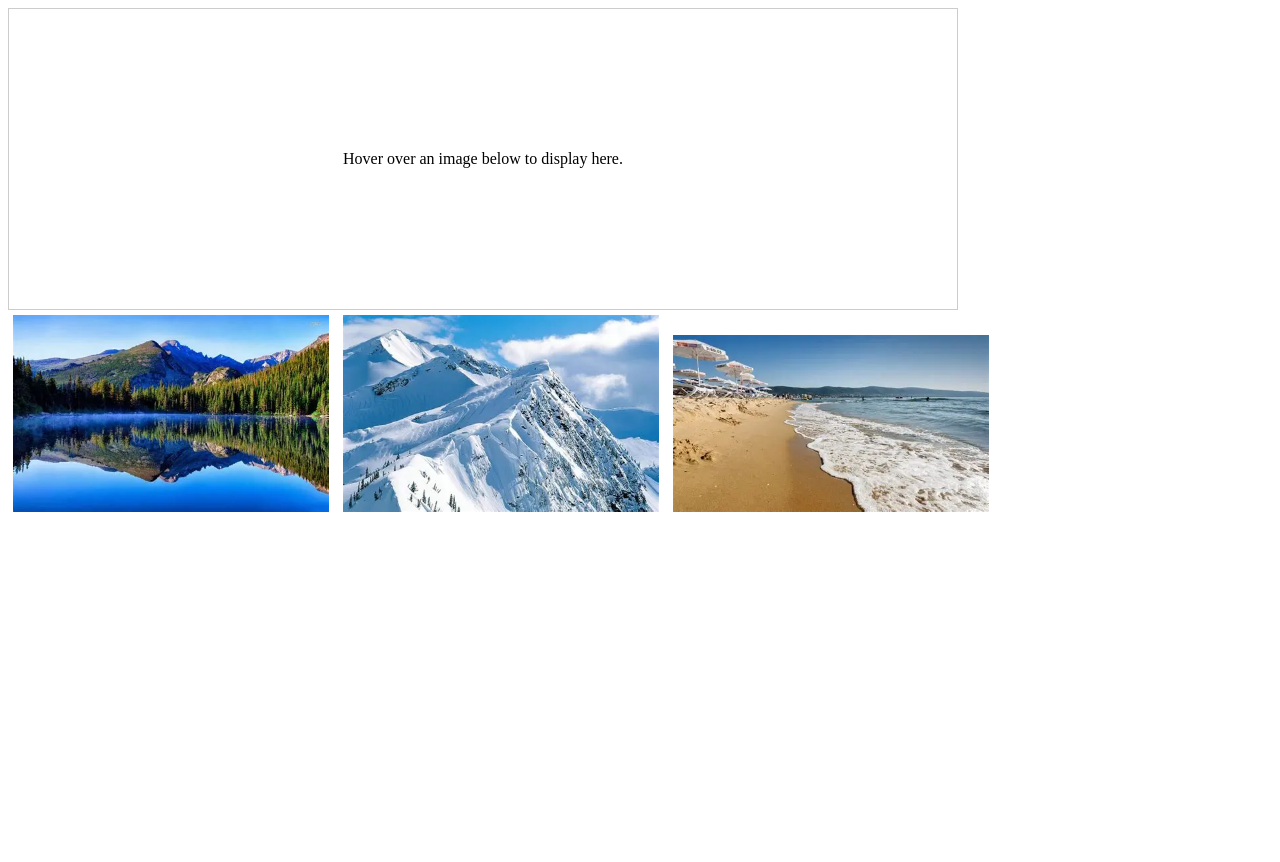
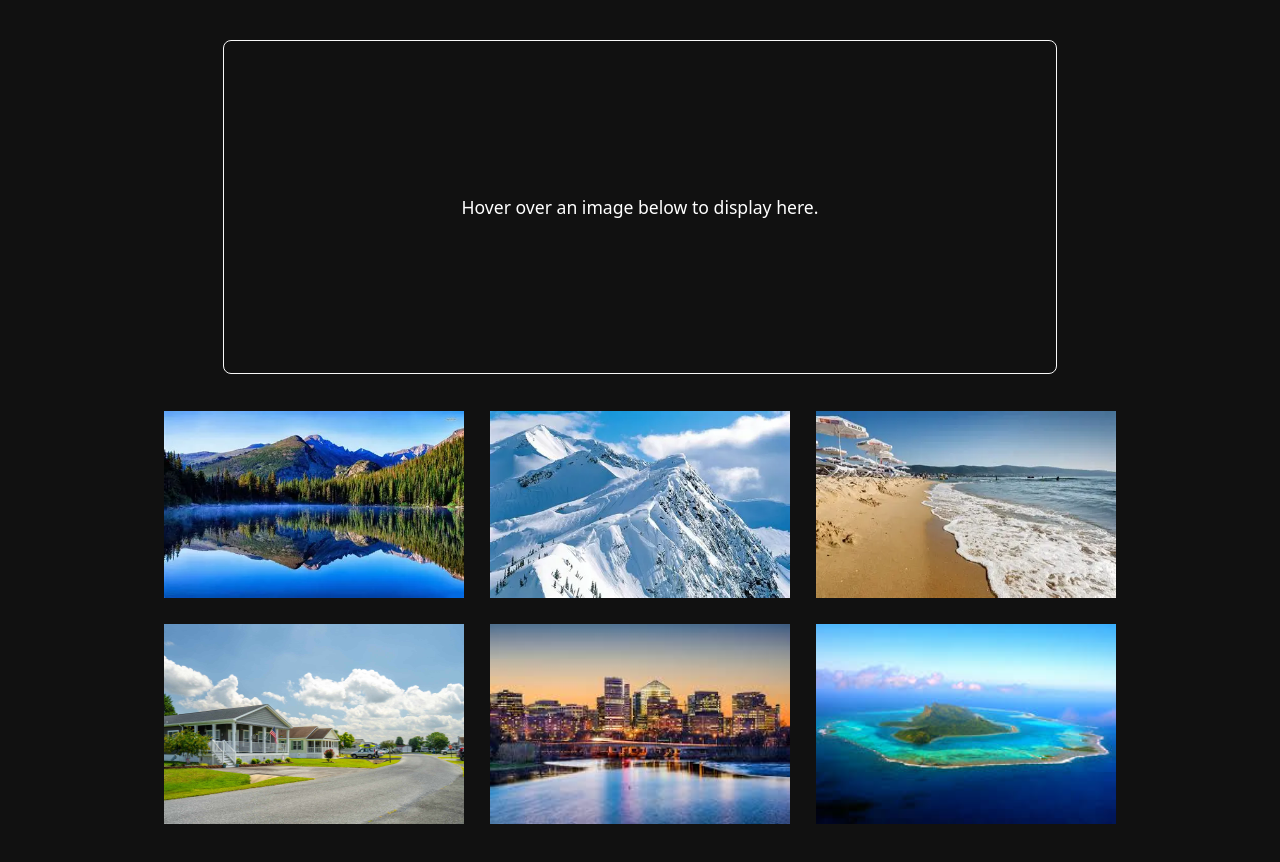
Before and after one commit to kxisla/Interactive-Web, a plain HTML site: page index.html in a window 1280 px wide. Before the commit the page ends 800 px from the top, so only its background shows below. Drawn offline with Linux system fonts and the light colour scheme.

Commit message:
Add files via upload

```diff
--- a/haha.js
+++ b/haha.js
@@ -1,12 +1,81 @@
+// ====== helper: update preview area with a given <img> ======
 function upDate(previewPic) {
-  document.getElementById('image').innerHTML = previewPic.alt;
-  document.getElementById('image').style.backgroundImage = "url('" + previewPic.src + "')";
-  let imageDiv = document.getElementById('image');
-  imageDiv.style.color = previewPic.dataset.color;
+  console.log("upDate triggered for:", previewPic.alt);
+
+  const display = document.getElementById("image");
+
+  display.style.backgroundImage = "url('" + previewPic.src + "')";
+
+
+  display.textContent = previewPic.alt;
+
+
+  display.setAttribute("aria-label", previewPic.alt);
+
+
+  const color = previewPic.getAttribute("data-color");
+  if (color) {
+    display.style.color = color;
+  } else {
+    display.style.color = "#fff";
+  }
 }
+
+
 function undo() {
-  let imageDiv = document.getElementById('image');
-  imageDiv.style.backgroundImage = "url('')";
-  imageDiv.innerHTML = "Hover over an image below to display here.";
-  imageDiv.style.color = "black";
+  console.log("undo triggered");
+
+  const display = document.getElementById("image");
+
+  display.style.backgroundImage = "none";
+  display.textContent = "Continue hovering or focusing an image below to display it here.";
+  display.setAttribute("aria-label", "No image selected");
+  display.style.color = "#fff";
 }
+
+
+function addTabFocusAttributes() {
+  console.log("addTabFocusAttributes triggered");
+
+
+  const thumbs = document.querySelectorAll(".preview");
+
+
+  for (let i = 0; i < thumbs.length; i++) {
+    const img = thumbs[i];
+
+    img.setAttribute("tabindex", "0");
+
+    img.addEventListener("mouseover", function () {
+      upDate(img);
+    });
+
+    img.addEventListener("mouseleave", function () {
+      undo();
+    });
+
+    img.addEventListener("focus", function () {
+      console.log("focus event fired for:", img.alt);
+      upDate(img);
+    });
+
+    img.addEventListener("blur", function () {
+      console.log("blur event fired for:", img.alt);
+      undo();
+    });
+
+
+    img.addEventListener("keydown", function (event) {
+
+      if (event.key === "Enter" || event.key === " ") {
+        console.log("Keyboard select on:", img.alt);
+        upDate(img);
+      }
+    });
+  }
+}
+
+window.addEventListener("load", function () {
+  console.log("window load event fired");
+  addTabFocusAttributes();
+});
--- a/index.html
+++ b/index.html
@@ -7,11 +7,57 @@
 </head>
 <body>
 
-  <div id="image">Hover over an image below to display here.</div>
-  <img class="preview" src="img1.jpg" alt="Beautiful Lake" data-color="blue" onmouseover="upDate(this)" onmouseout="undo()">
-  <img class="preview" src="img2.jpg" alt="Snowy Mountains" data-color="white" onmouseover="upDate(this)" onmouseout="undo()">
-  <img class="preview" src="img3.jpg" alt="Sunny Beach" onmouseover="upDate(this)" data-color="orange" onmouseout="undo()">
+<div id="image" class="main-image" role="img" aria-live="polite">Hover over an image below to display here.</div>
+  <div class="thumbs">
+  <img class="preview"
+  src="img1.jpg"
+  alt="Beautiful Lake"
+  data-color="blue"
+  onmouseover="upDate(this)"
+  onmouseout="undo()"
+  tabindex="0">
 
+  <img class="preview"
+  src="img2.jpg"
+  alt="Snowy Mountains"
+  data-color="white"
+  onmouseover="upDate(this)"
+  onmouseout="undo()"
+  tabindex="0">
+
+  <img class="preview"
+  src="img3.jpg"
+  alt="Sunny Beach"
+  onmouseover="upDate(this)"
+  data-color="orange"
+  onmouseout="undo()"
+  tabindex="0">
+
+  <img class="preview"
+  src="img4.jpg"
+  alt="Cool Village"
+  onmouseover="upDate(this)"
+  data-color="green"
+  onmouseout="undo()"
+  tabindex="0">
+
+  <img class="preview"
+  src="img5.jpg"
+  alt="Cool City"
+  onmouseover="upDate(this)"
+  data-color="Beach"
+  onmouseout="undo()"
+  tabindex="0">
+
+  <img class="preview"
+  src="img6.jpg"
+  alt="Cool Island"
+  onmouseover="upDate(this)"
+  data-color="green"
+  onmouseout="undo()"
+  tabindex="0">
+
+  </div>
   <script src="haha.js"></script>
 </body>
 </html>
--- a/style.css
+++ b/style.css
@@ -1,14 +1,64 @@
 #image {
     width: 75%;
     height: 25%;
-    border: 1px solid #ccc;
+    border: 1px solid #f9f9f9;
     text-align: center;
     line-height: 300px;
     background-size: cover;
+    transition: 0.3s ease;
     }
+#image:active {
+  transform: scale(110%);
+}
 
     img.preview {
       width: 25%;
       margin: 5px;
-      cursor: pointer;
     }
+body {
+  font-family: system-ui, -apple-system, BlinkMacSystemFont, 'Segoe UI', Roboto, Oxygen, Ubuntu, Cantarell, 'Open Sans', 'Helvetica Neue', sans-serif;
+  background-color: #111;
+  color: #eee;
+  padding: 2rem;
+  min-height: 100vh;
+  display:flex;
+  flex-direction: column;
+  gap: 2rem;
+}
+
+.main-image {
+  width: 100%;
+  max-width: 800px;
+  min-height: 300px;
+  background-size: cover;
+  background-position: center;
+  border: 2px solid #04a7ff;
+  border-radius: 8px;
+  padding: 1rem;
+  margin: 0 auto;
+  text-align: center;
+  line-height: 1.5;
+  font-size: 1.1rem;
+  color: #fff;
+  display: flex;
+  justify-content: center;
+  align-items: center;
+  transition: 0.3s ease-in;
+}
+
+.thumbs {
+  display: flex;
+  flex-wrap: wrap;
+  justify-content: center;
+  gap: 1rem;
+}
+..main-image:hover{
+  transform: scale(110%);
+}
+.preview:hover {
+  transform: scale(110%);
+}
+.preview:focus {
+  border-color: #4da3ff;
+  box-shadow: 0 0 8px #4da3ff;
+}
```
Also changed, not shown: img4.jpg (added), img5.jpg (added), img6.jpg (added).
